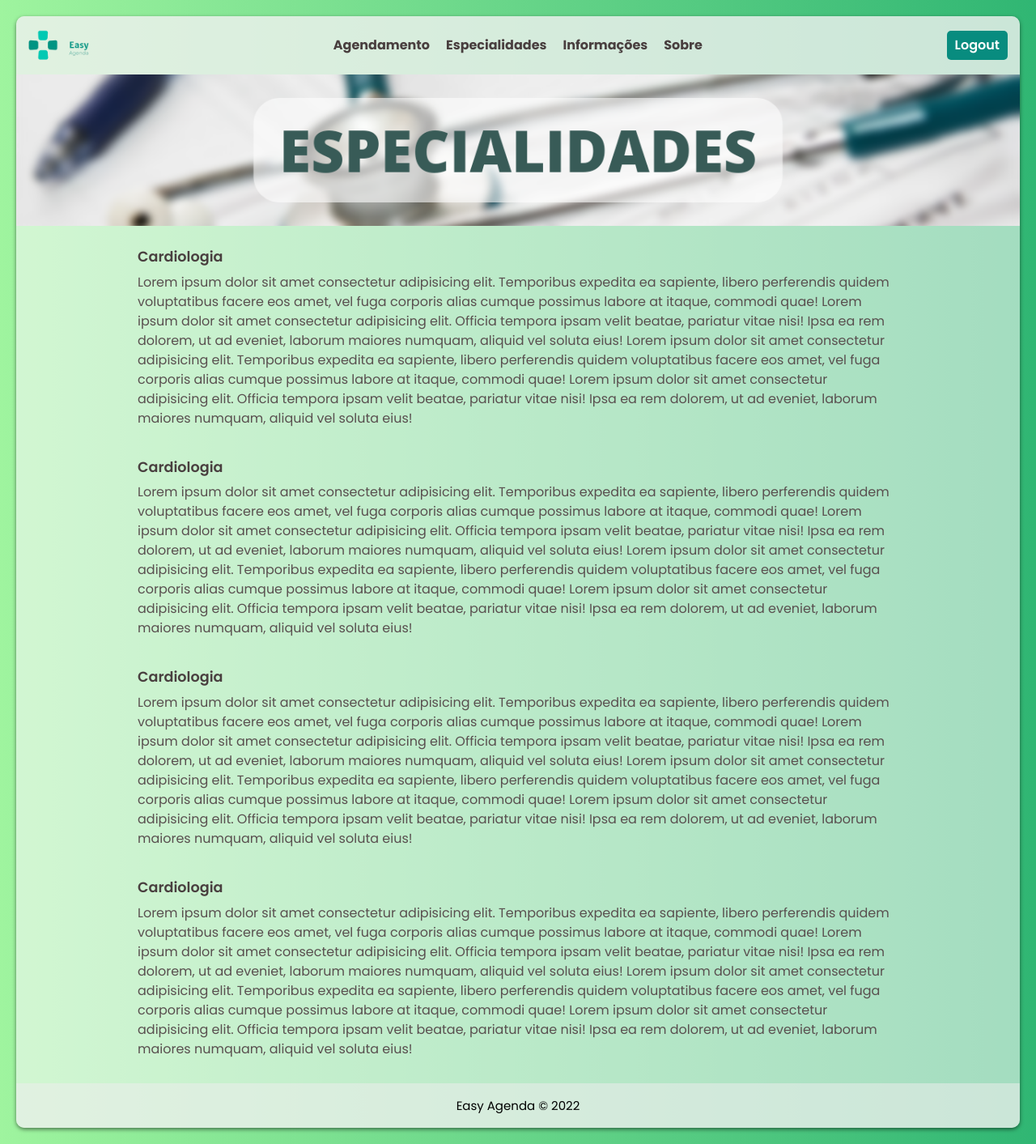
After one commit to lucasv-bs/easy_agenda, a Django app: page /specialty/ in a window 1280 px wide. The commit adds this page. Shown: the whole page at 81% size. Run offline with Django 4.2, Linux system fonts and the light colour scheme; some libraries are stand-ins or nearby versions.

Commit message:
Add the specialty page

```diff
--- a/easy_agenda/settings.py
+++ b/easy_agenda/settings.py
@@ -140,7 +140,8 @@ STATICFILES_DIRS = [
     BASE_DIR / "appointment/static",
     BASE_DIR / "consultation/static",
     BASE_DIR / "customer/static",
-    BASE_DIR / "employee/static"
+    BASE_DIR / "employee/static",
+    BASE_DIR / "specialty/static",
 ]
 STATIC_ROOT = BASE_DIR / "staticfiles"
 
--- a/easy_agenda/urls.py
+++ b/easy_agenda/urls.py
@@ -23,4 +23,5 @@ urlpatterns = [
     path('consultation/', include('consultation.urls', namespace="consultation")),
     path('customer/', include('customer.urls', namespace="customer")),
     path('employee/', include('employee.urls', namespace="employee")),
+    path('specialty/', include('specialty.urls', namespace="specialty")),
 ]
--- /dev/null
+++ b/specialty/static/css/specialty_list.css
@@ -0,0 +1,33 @@
+.content {
+    padding: 0;
+}
+
+.panel {
+    padding: 10px 20px;
+}
+
+.specialty-banner > img {
+    display: block;
+    max-width: 100%;
+    height: auto;
+}
+
+.specialty-list {
+    max-width: 80%;
+    margin: 0 auto;
+}
+
+.specialty-wrapper {
+    padding: 20px 10px;
+}
+
+.specialty-title {
+    color: var(--text-emphasis);
+    font-size: 1.1rem;
+    font-weight: 600;
+    margin-bottom: 10px;
+}
+
+.specialty-description {
+    line-height: 1.5rem;
+}
--- /dev/null
+++ b/specialty/templates/specialty_list.html
@@ -0,0 +1,97 @@
+{% extends 'base.html' %}
+{% load static %}
+
+{% block stylesheet %}
+<link rel="stylesheet" href="{% static 'css/specialty_list.css' %}">
+{% endblock %}
+
+{% block content %}
+<figure class="specialty-banner">
+    <img src="{% static 'images/specialty-banner.png' %}"
+        alt="Imagem de banner da página, que contém um estetoscópio no fundo com um efeito de
+        blur e o texto 'Especialidades' escrito por cima">
+</figure>
+
+<div class="panel">
+    <div class="specialty-list">
+        <div class="specialty-wrapper">
+            <h2 class="specialty-title">Cardiologia</h2>
+            <p class="specialty-description">
+                Lorem ipsum dolor sit amet consectetur adipisicing elit.
+                Temporibus expedita ea sapiente, libero perferendis quidem voluptatibus
+                facere eos amet, vel fuga corporis alias cumque possimus labore at itaque,
+                commodi quae!
+                Lorem ipsum dolor sit amet consectetur adipisicing elit.
+                Officia tempora ipsam velit beatae, pariatur vitae nisi! Ipsa ea rem dolorem,
+                ut ad eveniet, laborum maiores numquam, aliquid vel soluta eius!
+                Lorem ipsum dolor sit amet consectetur adipisicing elit.
+                Temporibus expedita ea sapiente, libero perferendis quidem voluptatibus
+                facere eos amet, vel fuga corporis alias cumque possimus labore at itaque,
+                commodi quae!
+                Lorem ipsum dolor sit amet consectetur adipisicing elit.
+                Officia tempora ipsam velit beatae, pariatur vitae nisi! Ipsa ea rem dolorem,
+                ut ad eveniet, laborum maiores numquam, aliquid vel soluta eius!
+            </p>
+        </div>
+        <div class="specialty-wrapper">
+            <h2 class="specialty-title">Cardiologia</h2>
+            <p class="specialty-description">
+                Lorem ipsum dolor sit amet consectetur adipisicing elit.
+                Temporibus expedita ea sapiente, libero perferendis quidem voluptatibus
+                facere eos amet, vel fuga corporis alias cumque possimus labore at itaque,
+                commodi quae!
+                Lorem ipsum dolor sit amet consectetur adipisicing elit.
+                Officia tempora ipsam velit beatae, pariatur vitae nisi! Ipsa ea rem dolorem,
+                ut ad eveniet, laborum maiores numquam, aliquid vel soluta eius!
+                Lorem ipsum dolor sit amet consectetur adipisicing elit.
+                Temporibus expedita ea sapiente, libero perferendis quidem voluptatibus
+                facere eos amet, vel fuga corporis alias cumque possimus labore at itaque,
+                commodi quae!
+                Lorem ipsum dolor sit amet consectetur adipisicing elit.
+                Officia tempora ipsam velit beatae, pariatur vitae nisi! Ipsa ea rem dolorem,
+                ut ad eveniet, laborum maiores numquam, aliquid vel soluta eius!
+            </p>
+        </div>
+        <div class="specialty-wrapper">
+            <h2 class="specialty-title">Cardiologia</h2>
+            <p class="specialty-description">
+                Lorem ipsum dolor sit amet consectetur adipisicing elit.
+                Temporibus expedita ea sapiente, libero perferendis quidem voluptatibus
+                facere eos amet, vel fuga corporis alias cumque possimus labore at itaque,
+                commodi quae!
+                Lorem ipsum dolor sit amet consectetur adipisicing elit.
+                Officia tempora ipsam velit beatae, pariatur vitae nisi! Ipsa ea rem dolorem,
+                ut ad eveniet, laborum maiores numquam, aliquid vel soluta eius!
+                Lorem ipsum dolor sit amet consectetur adipisicing elit.
+                Temporibus expedita ea sapiente, libero perferendis quidem voluptatibus
+                facere eos amet, vel fuga corporis alias cumque possimus labore at itaque,
+                commodi quae!
+                Lorem ipsum dolor sit amet consectetur adipisicing elit.
+                Officia tempora ipsam velit beatae, pariatur vitae nisi! Ipsa ea rem dolorem,
+                ut ad eveniet, laborum maiores numquam, aliquid vel soluta eius!
+            </p>
+        </div>
+        <div class="specialty-wrapper">
+            <h2 class="specialty-title">Cardiologia</h2>
+            <p class="specialty-description">
+                Lorem ipsum dolor sit amet consectetur adipisicing elit.
+                Temporibus expedita ea sapiente, libero perferendis quidem voluptatibus
+                facere eos amet, vel fuga corporis alias cumque possimus labore at itaque,
+                commodi quae!
+                Lorem ipsum dolor sit amet consectetur adipisicing elit.
+                Officia tempora ipsam velit beatae, pariatur vitae nisi! Ipsa ea rem dolorem,
+                ut ad eveniet, laborum maiores numquam, aliquid vel soluta eius!
+                Lorem ipsum dolor sit amet consectetur adipisicing elit.
+                Temporibus expedita ea sapiente, libero perferendis quidem voluptatibus
+                facere eos amet, vel fuga corporis alias cumque possimus labore at itaque,
+                commodi quae!
+                Lorem ipsum dolor sit amet consectetur adipisicing elit.
+                Officia tempora ipsam velit beatae, pariatur vitae nisi! Ipsa ea rem dolorem,
+                ut ad eveniet, laborum maiores numquam, aliquid vel soluta eius!
+            </p>
+        </div>
+
+    </div>
+
+</div>
+{% endblock %}
--- /dev/null
+++ b/specialty/urls.py
@@ -0,0 +1,12 @@
+# django imports
+from django.urls import path
+
+# project imports
+from . import views
+
+
+app_name = 'specialty'
+
+urlpatterns = [
+    path('', views.specialtyList, name='specialty_list')
+]
--- a/specialty/views.py
+++ b/specialty/views.py
@@ -1,3 +1,10 @@
+# django imports
 from django.shortcuts import render
 
-# Create your views here.
+# project imports
+from .models import Specialty
+
+
+def specialtyList(request):
+    context = {}
+    return render(request, 'specialty_list.html', context)
--- a/templates/navbar.html
+++ b/templates/navbar.html
@@ -19,7 +19,7 @@
         {% if request.user.is_staff and user_group != 'doctor' %}
         <a href="{% url 'customer:customer_register' %}">Cadastrar</a>
         {% endif %}
-        <a href="#">Especialidades</a>
+        <a href="{% url 'specialty:specialty_list' %}">Especialidades</a>
         <a href="#">Informações</a>
         <a href="#">Sobre</a>
     </div>
```
Also changed, not shown: static/images/specialty-banner.png (added).
